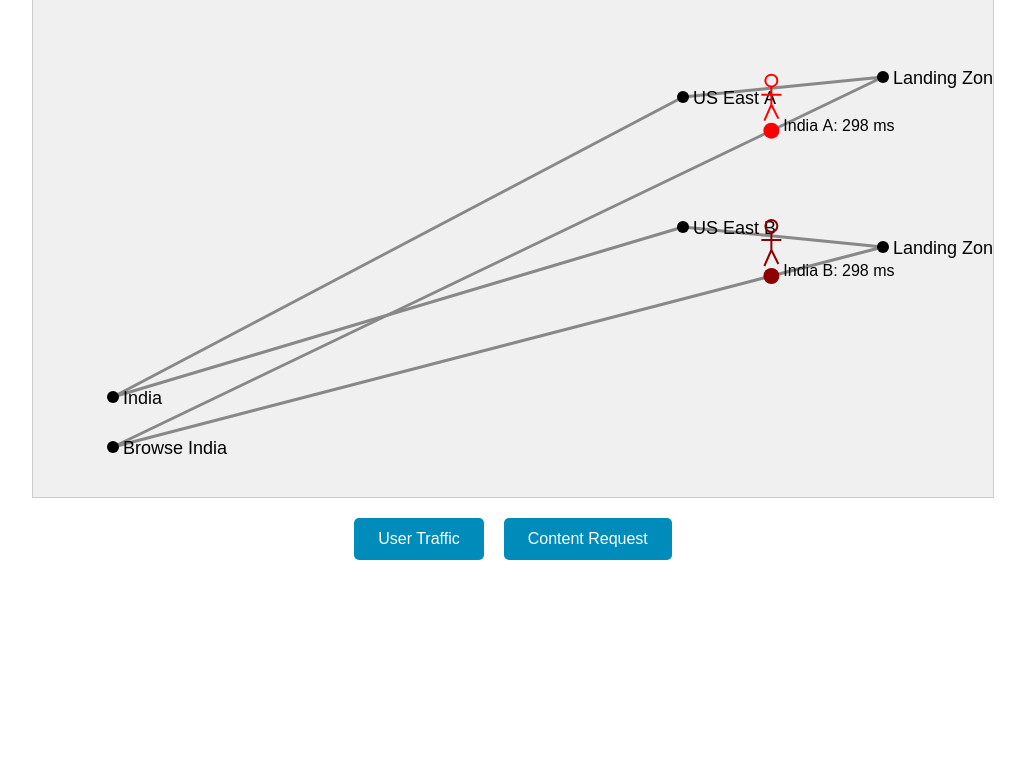
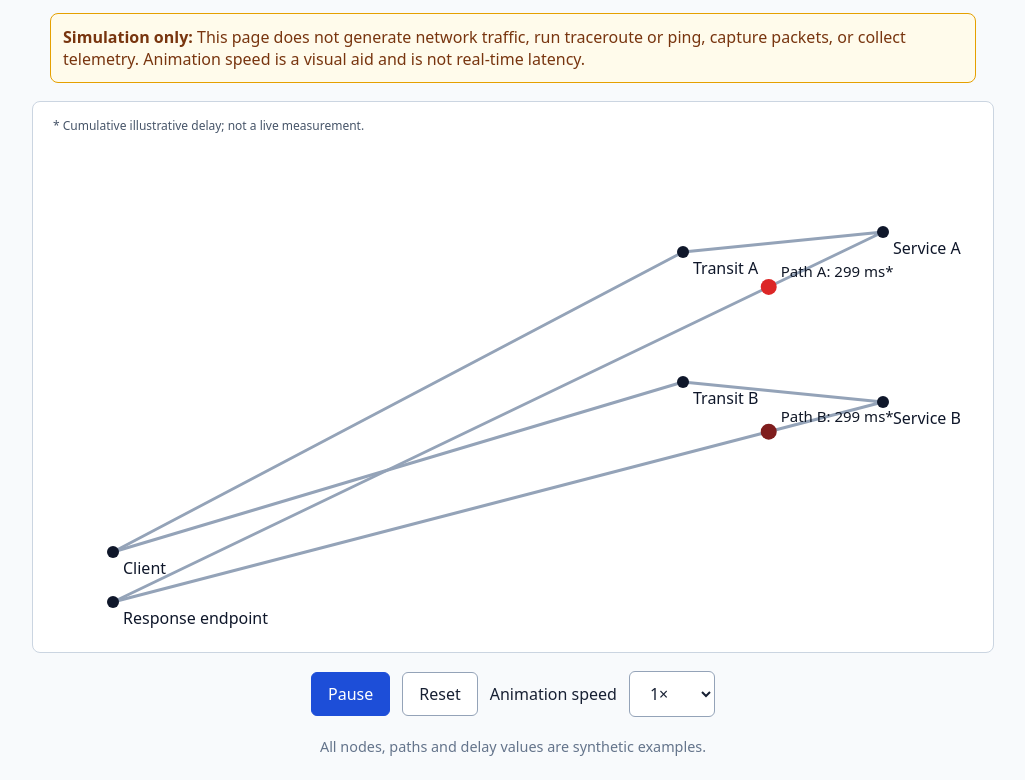
Before and after one commit to ranchuoddasd/power, a plain HTML site: page index.html in a window 1280 px wide. Shown: the part 122-902 px from the top of the page, without its empty margins (127-1152 px from the left). Before the commit the page ends 800 px from the top, so only its background shows below. Drawn offline with Linux system fonts and the light colour scheme.

Commit message:
Make packet latency simulation controls functional

```diff
--- a/index.html
+++ b/index.html
@@ -1,218 +1,198 @@
-<!DOCTYPE html>
+<!doctype html>
 <html lang="en">
 <head>
-<meta charset="UTF-8" />
-<meta name="viewport" content="width=device-width, initial-scale=1" />
-<title>Packet Cumulative Latency Animation</title>
+  <meta charset="utf-8">
+  <meta name="viewport" content="width=device-width, initial-scale=1">
+  <meta name="description" content="Illustrative multi-hop packet latency animation">
+  <title>Network Packet Latency Simulator</title>
   <style>
-  body {
-    font-family: Arial, sans-serif;
-    text-align: center;
-    margin: 0;
-    padding: 0;
-  }
-  canvas {
-    background-color: #f0f0f0;
-    margin: 20px auto;
-    display: block;
-    border: 1px solid #ccc;
-  }
-  .buttons-container {
-    margin: 15px auto;
-    max-width: 900px;
-    display: flex;
-    justify-content: center;
-    gap: 20px;
-  }
-  button {
-    background-color: #008CBA;
-    color: white;
-    border: none;
-    padding: 12px 24px;
-    font-size: 16px;
-    border-radius: 5px;
-    cursor: pointer;
-  }
-  button:hover {
-    background-color: #005f75;
-  }
+    :root { color-scheme: light; font-family: system-ui, sans-serif; }
+    body { margin: 0; padding: 24px 16px; background: #f8fafc; color: #172033; text-align: center; }
+    main { max-width: 1040px; margin: 0 auto; }
+    h1 { margin: 0 0 8px; font-size: clamp(1.5rem, 4vw, 2rem); }
+    .intro { max-width: 760px; margin: 0 auto 16px; color: #475569; }
+    .notice { margin: 16px auto; padding: 12px; max-width: 900px; border: 1px solid #e5a000; border-radius: 8px; background: #fffbeb; color: #78350f; text-align: left; }
+    canvas { display: block; width: min(960px, 100%); height: auto; margin: 18px auto; border: 1px solid #cbd5e1; border-radius: 8px; background: white; }
+    .controls { display: flex; flex-wrap: wrap; justify-content: center; align-items: center; gap: 12px; margin: 16px auto; }
+    button, select { border: 1px solid #94a3b8; border-radius: 6px; padding: 10px 16px; background: white; color: #172033; font: inherit; cursor: pointer; }
+    button:focus-visible, select:focus-visible { outline: 3px solid #2563eb; outline-offset: 2px; }
+    button.primary { background: #1d4ed8; color: white; border-color: #1d4ed8; }
+    footer { margin-top: 20px; color: #64748b; font-size: .9rem; }
   </style>
 </head>
 <body>
-
-<h2>Packet Animation with Cumulative Latency</h2>
-<canvas id="networkCanvas" width="960" height="550"></canvas>
-
-<div class="buttons-container">
-  <button id="btnIndia">User Traffic</button>
-  <button id="btnIndiaBrowser">Content Request</button>
+  <main>
+    <h1>Network Packet Latency Simulator</h1>
+    <p class="intro">An illustrative animation of two packets traversing alternative multi-hop paths. The displayed segment delays are sample values, not measured network latency.</p>
+    <p class="notice"><strong>Simulation only:</strong> This page does not generate network traffic, run traceroute or ping, capture packets, or collect telemetry. Animation speed is a visual aid and is not real-time latency.</p>
+    <canvas id="networkCanvas" width="960" height="550" role="img" aria-label="Two animated packet markers following separate paths between a client, transit nodes, service nodes and a response endpoint."></canvas>
+    <div class="controls" aria-label="Simulation controls">
+      <button class="primary" id="pauseButton" type="button">Pause</button>
+      <button id="resetButton" type="button">Reset</button>
+      <label for="speedSelect">Animation speed</label>
+      <select id="speedSelect">
+        <option value="0.5">0.5×</option>
+        <option value="1" selected>1×</option>
+        <option value="2">2×</option>
+      </select>
     </div>
+    <footer>All nodes, paths and delay values are synthetic examples.</footer>
+  </main>
 
   <script>
+    'use strict';
+
     const canvas = document.getElementById('networkCanvas');
-  const ctx = canvas.getContext('2d');
+    const context = canvas.getContext('2d');
+    const pauseButton = document.getElementById('pauseButton');
+    const resetButton = document.getElementById('resetButton');
+    const speedSelect = document.getElementById('speedSelect');
 
-  // Adjusted positions with more horizontal space for labels
-  const locations = {
-    'India': { x: 80, y: 450 },
-    'US East A': { x: 650, y: 150 },
-    'US East B': { x: 650, y: 280 },
-    'Landing Zone 1': { x: 850, y: 130 },
-    'Landing Zone 2': { x: 850, y: 300 },
-    'Browse India': { x: 80, y: 500 }
+    const nodes = {
+      'Client': { x: 80, y: 450 },
+      'Transit A': { x: 650, y: 150 },
+      'Transit B': { x: 650, y: 280 },
+      'Service A': { x: 850, y: 130 },
+      'Service B': { x: 850, y: 300 },
+      'Response endpoint': { x: 80, y: 500 }
     };
 
-  const segmentLatencies = {
-    'India-US East A': 260,
-    'US East A-Landing Zone 1': 9,
-    'Landing Zone 1-Browse India': 200,
-    'India-US East B': 260,
-    'US East B-Landing Zone 2': 9,
-    'Landing Zone 2-Browse India': 200,
+    const segmentDelaysMs = {
+      'Client->Transit A': 260,
+      'Transit A->Service A': 9,
+      'Service A->Response endpoint': 200,
+      'Client->Transit B': 260,
+      'Transit B->Service B': 9,
+      'Service B->Response endpoint': 200
     };
 
-  const indiaPaths = {
-    indiaA: ['India', 'US East A', 'Landing Zone 1', 'Browse India'],
-    indiaB: ['India', 'US East B', 'Landing Zone 2', 'Browse India']
-  };
+    const paths = [
+      { name: 'Path A', nodes: ['Client', 'Transit A', 'Service A', 'Response endpoint'], color: '#dc2626', offset: 0 },
+      { name: 'Path B', nodes: ['Client', 'Transit B', 'Service B', 'Response endpoint'], color: '#7f1d1d', offset: 0 }
+    ];
 
-  function drawRunner(ctx, x, y, color) {
-    ctx.strokeStyle = color;
-    ctx.lineWidth = 2;
-    ctx.beginPath();
-    ctx.arc(x, y - 10, 6, 0, Math.PI * 2);
-    ctx.moveTo(x, y - 4);
-    ctx.lineTo(x, y + 14);
-    ctx.moveTo(x - 10, y + 4);
-    ctx.lineTo(x + 10, y + 4);
-    ctx.moveTo(x, y + 14);
-    ctx.lineTo(x - 7, y + 30);
-    ctx.moveTo(x, y + 14);
-    ctx.lineTo(x + 7, y + 28);
-    ctx.stroke();
-  }
-
-  function lerp(p1, p2, t) {
+    function interpolate(start, end, progress) {
       return {
-      x: p1.x + (p2.x - p1.x) * t,
-      y: p1.y + (p2.y - p1.y) * t
+        x: start.x + (end.x - start.x) * progress,
+        y: start.y + (end.y - start.y) * progress
       };
     }
 
-  class Traveler {
-    constructor(path, color, runnerOffset, labelPrefix) {
+    class Packet {
+      constructor(path) {
         this.path = path;
-      this.color = color;
-      this.segment = 0;
-      this.progress = 0;
-      this.runnerOffset = runnerOffset;
-      this.labelPrefix = labelPrefix;
-      this.totalLatencySoFar = 0;
+        this.reset();
       }
 
-    update(deltaTime) {
-      const from = this.path[this.segment];
-      const to = this.path[this.segment + 1];
-      const segmentKey = `${from}-${to}`;
-      const latency = segmentLatencies[segmentKey] || 100;
+      reset() {
+        this.segmentIndex = 0;
+        this.progress = 0;
+        this.completedDelayMs = 0;
+      }
 
-      const speed = 1 / latency;
+      update(frameUnits, multiplier) {
+        const fromName = this.path.nodes[this.segmentIndex];
+        const toName = this.path.nodes[this.segmentIndex + 1];
+        const delay = segmentDelaysMs[`${fromName}->${toName}`];
 
-      this.progress += speed * deltaTime;
-      if (this.progress >= 1) {
-        this.progress = 0;
-        this.segment++;
-        if (this.segment >= this.path.length - 1) {
-          this.segment = 0;
-          this.totalLatencySoFar = 0;
-        } else {
-          this.totalLatencySoFar += latency;
+        if (!Number.isFinite(delay) || delay <= 0) return;
+
+        this.progress += (frameUnits * multiplier) / delay;
+        while (this.progress >= 1) {
+          this.progress -= 1;
+          this.completedDelayMs += delay;
+          this.segmentIndex += 1;
+          if (this.segmentIndex >= this.path.nodes.length - 1) {
+            this.segmentIndex = 0;
+            this.completedDelayMs = 0;
           }
         }
       }
 
-    draw(ctx) {
-      const from = locations[this.path[this.segment]];
-      const to = locations[this.path[this.segment + 1]];
-      const pos = lerp(from, to, this.progress);
+      draw() {
+        const from = nodes[this.path.nodes[this.segmentIndex]];
+        const to = nodes[this.path.nodes[this.segmentIndex + 1]];
+        const position = interpolate(from, to, this.progress);
+        const currentDelay = segmentDelaysMs[`${this.path.nodes[this.segmentIndex]}->${this.path.nodes[this.segmentIndex + 1]}`];
+        const cumulativeDelay = Math.round(this.completedDelayMs + currentDelay * this.progress);
 
-      ctx.fillStyle = this.color;
-      ctx.beginPath();
-      ctx.arc(pos.x, pos.y, 8, 0, Math.PI * 2);
-      ctx.fill();
+        context.fillStyle = this.path.color;
+        context.beginPath();
+        context.arc(position.x, position.y, 8, 0, Math.PI * 2);
+        context.fill();
 
-      drawRunner(ctx, pos.x, pos.y - this.runnerOffset, this.color);
-
-      const fromLat = this.totalLatencySoFar;
-      const segmentKey = `${this.path[this.segment]}-${this.path[this.segment + 1]}`;
-      const segmentLatency = segmentLatencies[segmentKey] || 100;
-      const partialLatency = segmentLatency * this.progress;
-      const cumulativeLatency = Math.round(fromLat + partialLatency);
-
-      ctx.fillStyle = 'black';
-      ctx.font = '16px Arial';
-      ctx.fillText(`${this.labelPrefix} ${cumulativeLatency} ms`, pos.x + 12, pos.y);
+        context.fillStyle = '#111827';
+        context.font = '15px system-ui, sans-serif';
+        context.fillText(`${this.path.name}: ${cumulativeDelay} ms*`, position.x + 12, position.y - 10);
       }
     }
 
-  const travelers = [
-    new Traveler(indiaPaths.indiaA, 'red', 40, 'India A:'),
-    new Traveler(indiaPaths.indiaB, 'darkred', 40, 'India B:')
-  ];
+    const packets = paths.map((path) => new Packet(path));
+    let paused = false;
+    let speedMultiplier = Number(speedSelect.value);
+    let previousFrameTime = 0;
 
-  function drawLocations() {
-    ctx.fillStyle = 'black';
-    ctx.font = '18px Arial';
-    for (const [name, loc] of Object.entries(locations)) {
-      ctx.beginPath();
-      ctx.arc(loc.x, loc.y, 6, 0, Math.PI * 2);
-      ctx.fill();
-      ctx.fillText(name, loc.x + 10, loc.y + 7);
-    }
+    function drawTopology() {
+      context.clearRect(0, 0, canvas.width, canvas.height);
+      context.lineWidth = 3;
+      context.strokeStyle = '#94a3b8';
+
+      for (const path of paths) {
+        context.beginPath();
+        path.nodes.slice(0, -1).forEach((nodeName, index) => {
+          const from = nodes[nodeName];
+          const to = nodes[path.nodes[index + 1]];
+          context.moveTo(from.x, from.y);
+          context.lineTo(to.x, to.y);
+        });
+        context.stroke();
       }
 
-  function drawPaths() {
-    ctx.strokeStyle = '#888';
-    ctx.lineWidth = 3;
-    for (const path of Object.values(indiaPaths)) {
-      ctx.beginPath();
-      for (let i = 0; i < path.length - 1; i++) {
-        const from = locations[path[i]];
-        const to = locations[path[i + 1]];
-        ctx.moveTo(from.x, from.y);
-        ctx.lineTo(to.x, to.y);
-      }
-      ctx.stroke();
-    }
+      context.fillStyle = '#0f172a';
+      context.font = '16px system-ui, sans-serif';
+      for (const [name, point] of Object.entries(nodes)) {
+        context.beginPath();
+        context.arc(point.x, point.y, 6, 0, Math.PI * 2);
+        context.fill();
+        context.fillText(name, point.x + 10, point.y + 22);
       }
 
-  let last = 0;
-  function animate(time = 0) {
-    const deltaTime = (time - last) / 16.67;
-    last = time;
+      context.fillStyle = '#475569';
+      context.font = '12px system-ui, sans-serif';
+      context.fillText('* Cumulative illustrative delay; not a live measurement.', 20, 28);
+    }
 
-    ctx.clearRect(0, 0, canvas.width, canvas.height);
-    drawPaths();
-    drawLocations();
+    function render(frameTime = 0) {
+      const elapsed = previousFrameTime ? frameTime - previousFrameTime : 0;
+      previousFrameTime = frameTime;
+      const frameUnits = Math.min(elapsed / 16.67, 5);
 
-    travelers.forEach(traveler => {
-      traveler.update(deltaTime);
-      traveler.draw(ctx);
+      drawTopology();
+      if (!paused) {
+        packets.forEach((packet) => packet.update(frameUnits, speedMultiplier));
+      }
+      packets.forEach((packet) => packet.draw());
+      requestAnimationFrame(render);
+    }
+
+    pauseButton.addEventListener('click', () => {
+      paused = !paused;
+      pauseButton.textContent = paused ? 'Resume' : 'Pause';
+      pauseButton.setAttribute('aria-label', paused ? 'Resume simulation' : 'Pause simulation');
     });
 
-    requestAnimationFrame(animate);
-  }
+    resetButton.addEventListener('click', () => {
+      packets.forEach((packet) => packet.reset());
+      paused = false;
+      pauseButton.textContent = 'Pause';
+      pauseButton.setAttribute('aria-label', 'Pause simulation');
+    });
 
-  animate();
+    speedSelect.addEventListener('change', () => {
+      speedMultiplier = Number(speedSelect.value);
+    });
 
-  // Example button click handlers (currently do nothing, can be customized)
-  document.getElementById('btnIndia').addEventListener('click', () => {
-    alert('India (User Location) button clicked');
-  });
-  document.getElementById('btnIndiaBrowser').addEventListener('click', () => {
-    alert('India Browser (Content) button clicked');
-  });
+    requestAnimationFrame(render);
   </script>
-
 </body>
 </html>
```
Lines whose indentation alone changed are shown as unchanged.
